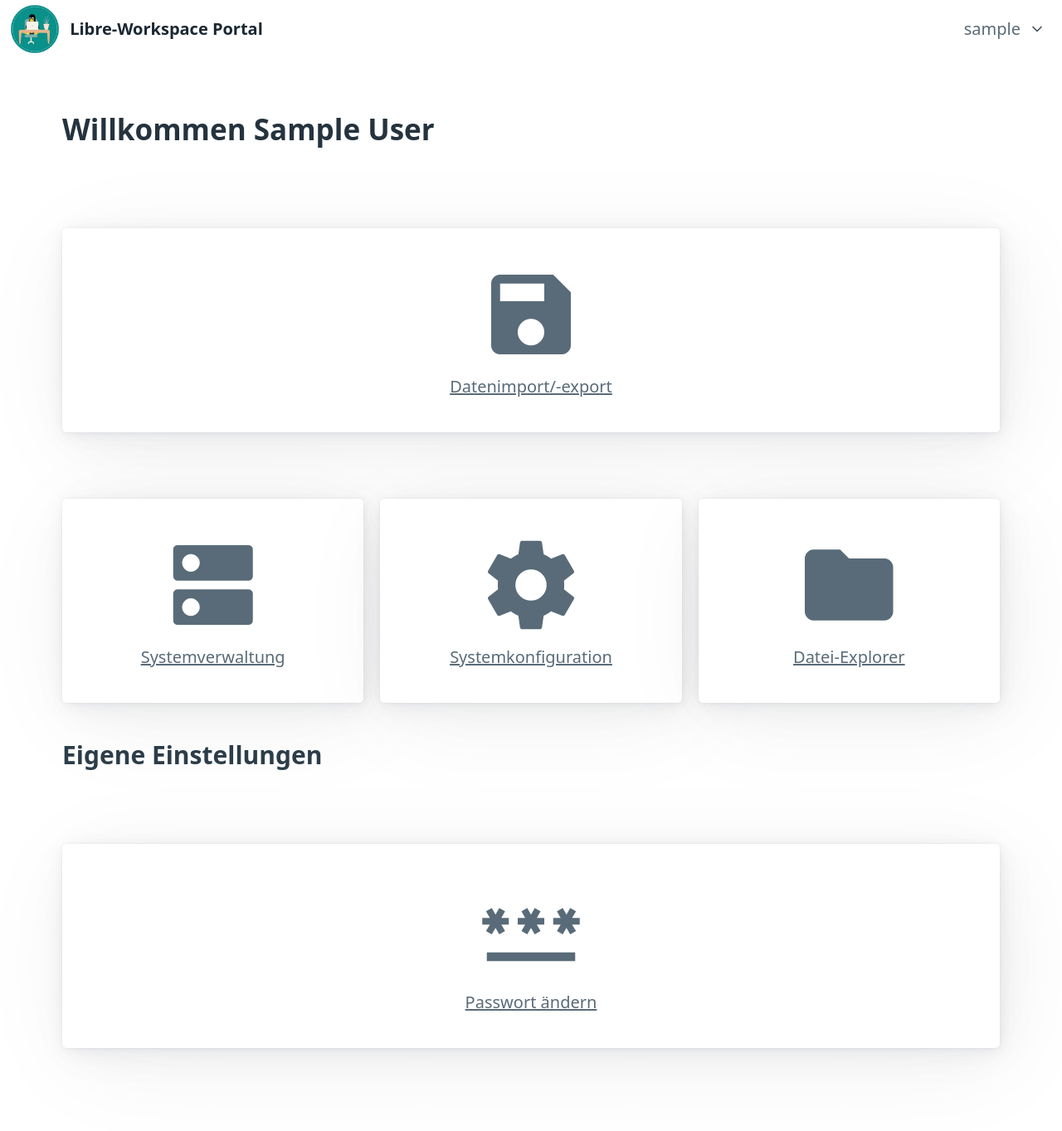
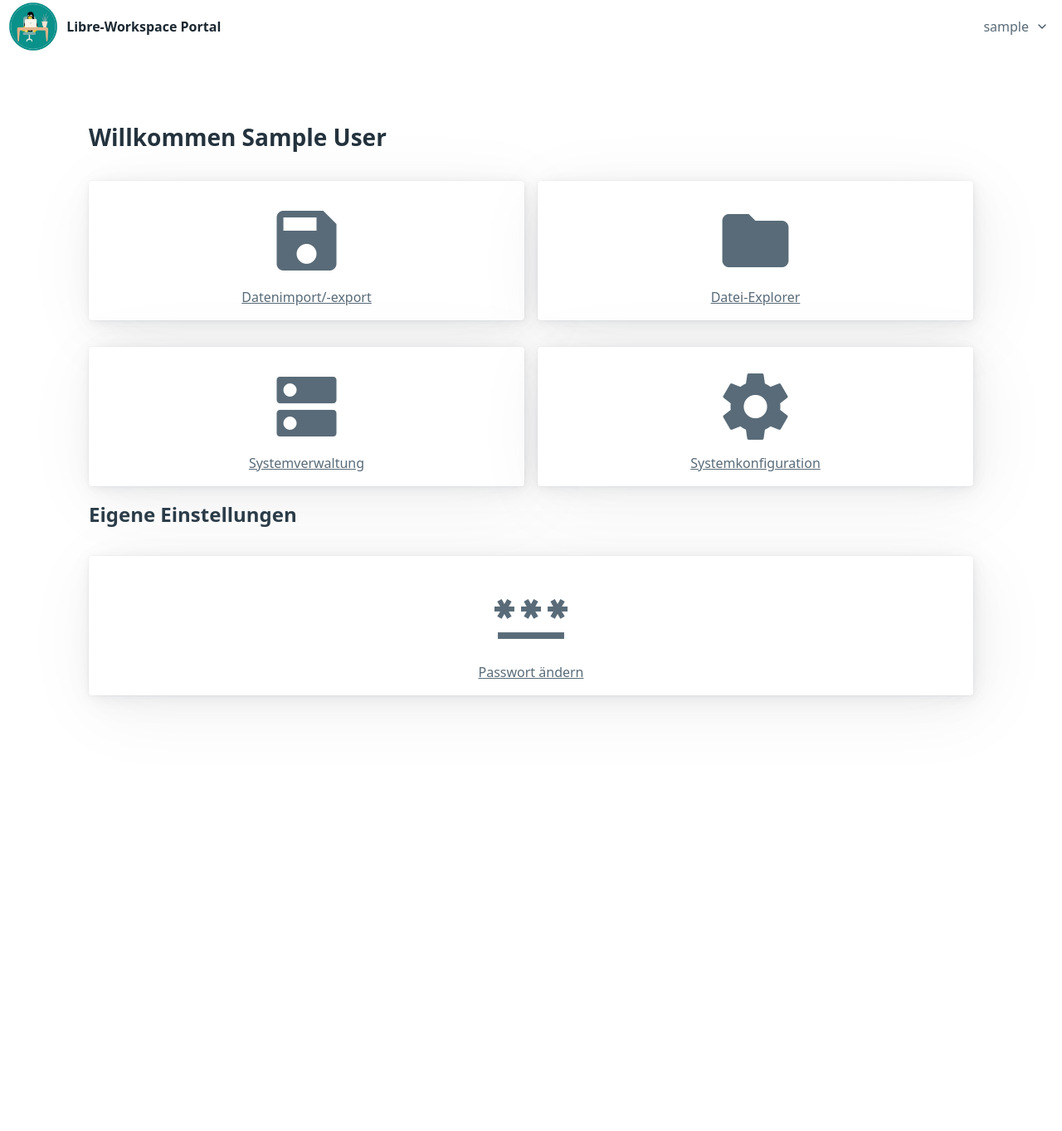
Before and after one commit to Jean28518/libre-workspace, a Django app: page /idm/dashboard in a window 1280 px wide. Shown: the whole page at 83% size. After the commit the page ends 850 px from the top, so only its background shows below. Run offline with Django 3.2, Linux system fonts and the light colour scheme; the visitor is signed in with stand-in values (Sample User, id 1).

Commit message:
Make portal entries smaller  #35

```diff
--- a/src/lac/app_dashboard/cards.py
+++ b/src/lac/app_dashboard/cards.py
@@ -8,7 +8,9 @@ def get_card_for(title, url, icon_path, description):
     return f'''<a class="secondary" href="{url}">
         <article>
             <center>
-            <img src="{icon_path}" alt="{title}" style="height: 8rem"/>
+            <div style="padding: 0.5rem;">
+                <img src="{icon_path}" alt="{title}" style="height: 6rem"/>
+            </div>
             <p><strong> {title} </strong><br><small>{description}</small></p>
             </center>
         </article>
--- a/src/lac/idm/templates/idm/dashboard.html
+++ b/src/lac/idm/templates/idm/dashboard.html
@@ -10,14 +10,14 @@
     {% if ldap_enabled %}
     <a class="secondary" href="{% url "user_overview" %}">
         <article style="text-align: center;">
-            <span class="material-icons md-128">manage_accounts</span>
+            <span class="material-icons md-96" style="padding: 0.5rem;">manage_accounts</span>
             <br>
             Benutzeradministration
         </article>
     </a>
     <a class="secondary" href="{% url "group_overview" %}">
         <article style="text-align: center;">
-            <span class="material-icons md-128">groups</span>
+            <span class="material-icons md-96" style="padding: 0.5rem;">groups</span>
             <br>
             Gruppenadministration
         </article>
@@ -25,35 +25,34 @@
     {% endif %}
     <a class="secondary" href="{% url "data_management" %}">
         <article style="text-align: center;">
-            <span class="material-icons md-128">save</span>
+            <span class="material-icons md-96" style="padding: 0.5rem;">save</span>
             <br>
             Datenimport/-export
+        </article>
+    </a>
+    <a class="secondary" href="{% url "file_explorer" %}">
+        <article style="text-align: center;">
+            <span class="material-icons md-96" style="padding: 0.5rem;">folder</span>
+            <br>
+            Datei-Explorer
         </article>
     </a>
 </div>
 <div class="grid">
     <a class="secondary" href="{% url "unix_index" %}">
         <article style="text-align: center;">
-            <span class="material-icons md-128">dns</span>
+            <span class="material-icons md-96" style="padding: 0.5rem;">dns</span>
             <br>
             Systemverwaltung
         </article>
     </a>
     <a class="secondary" href="{% url "system_configuration" %}">
         <article style="text-align: center;">
-            <span class="material-icons md-128">settings</span>
+            <span class="material-icons md-96" style="padding: 0.5rem;">settings</span>
             <br>
             Systemkonfiguration
         </article>
     </a>
-    <a class="secondary" href="{% url "file_explorer" %}">
-        <article style="text-align: center;">
-            <span class="material-icons md-128">folder</span>
-            <br>
-            Datei-Explorer
-        </article>
-    </a>
-
 </div>
 
 <h3>Eigene Einstellungen</h3>
@@ -64,7 +63,7 @@
     {% if ldap_enabled %}
     <a class="secondary" href="{% url "user_settings" %}">
         <article style="text-align: center;">
-            <span class="material-icons md-128">account_circle</span>
+            <span class="material-icons md-96" style="padding: 0.5rem;">account_circle</span>
             <br>
             Profileinstellungen
         </article>
@@ -72,7 +71,7 @@
     {% endif %}
     <a class="secondary" href="{% url "change_password" %}">
         <article style="text-align: center;">
-            <span class="material-icons md-128">password</span>
+            <span class="material-icons md-96" style="padding: 0.5rem;">password</span>
             <br>
             Passwort ändern
         </article>
--- a/src/lac/lac/templates/lac/base.html
+++ b/src/lac/lac/templates/lac/base.html
@@ -83,14 +83,11 @@
     html {
       height: 100%;
     } */
-    /* .container {
-
+    .container {
       background: rgba(255, 255, 255, 0.8);
       padding: 32px;
       border-radius: 8px;
     }
-
-
 
 /* Color settings for PicoCSS */
 [data-theme="light"],
@@ -127,6 +124,16 @@
   --form-element-focus-color: var(--primary-focus);
   --switch-color: var(--primary-inverse);
   --switch-checked-background-color: var(--primary);
+}
+
+:root {
+  --font-size: 16px;
+  --block-spacing-vertical: 1rem;
+
+}
+
+h1, h2, h3, h4, h5, h6 {
+  margin-bottom: 1rem;
 }
 
     </style>
```
Also changed, not shown: src/lac/app_dashboard/views.py (+6 -2 lines).
